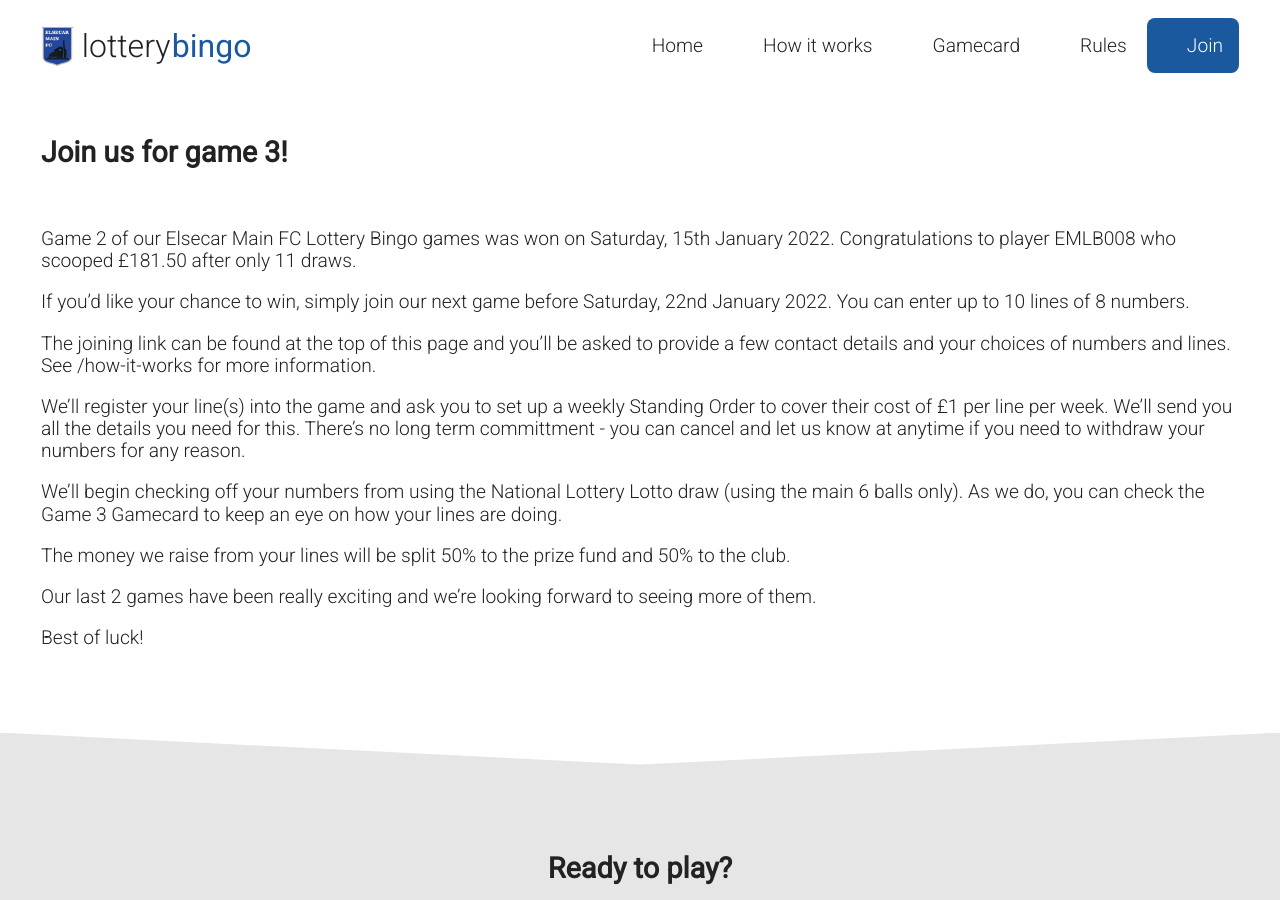
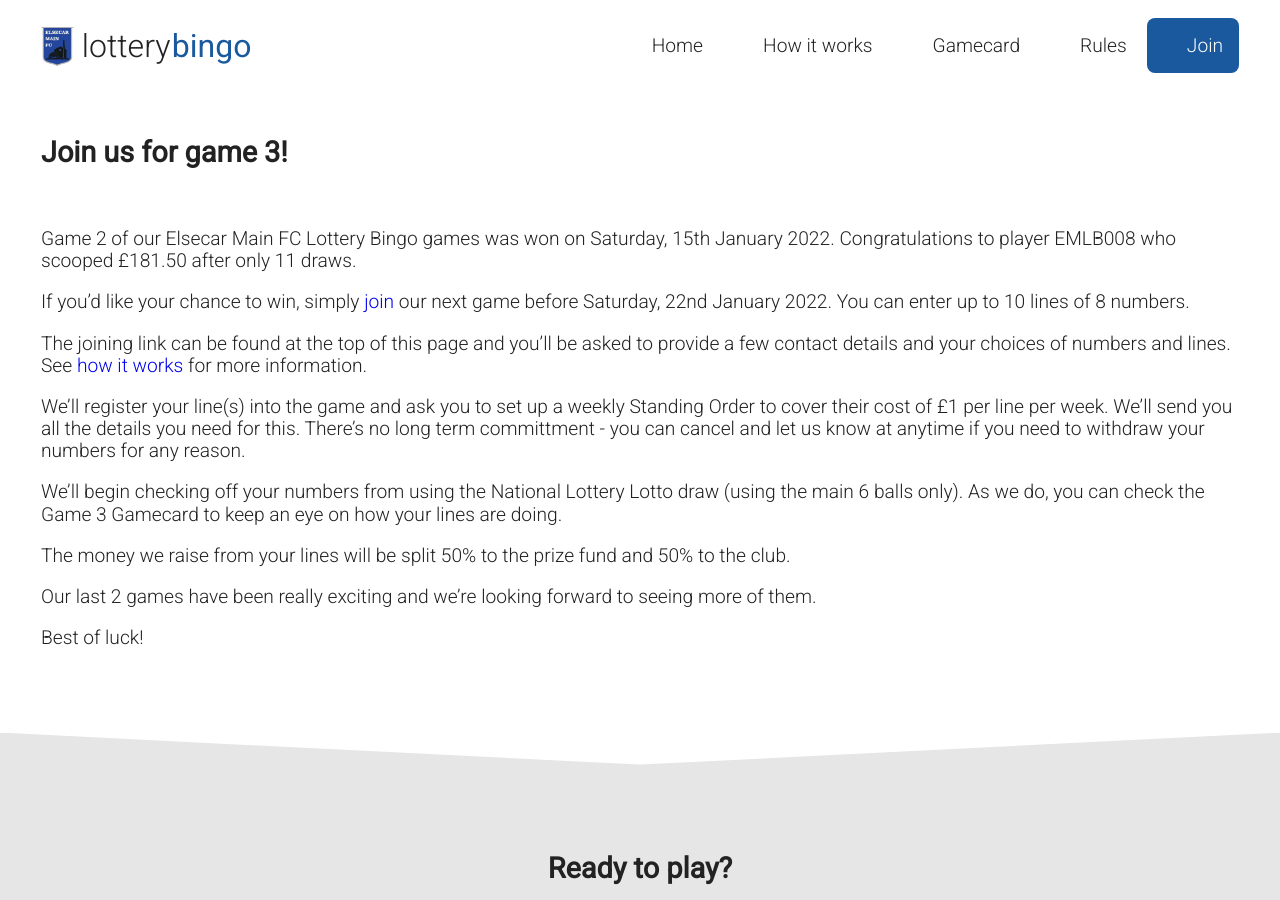
Before and after one commit to PixelBoxed/elsecarmainfc.lotterybingo.club, a Jekyll site: the page built from _posts/2022-01-15-open-for-game-3.md, in a window 1280 px wide and 900 px high. Built offline with Jekyll 4.4.1, drawn with Linux system fonts in a browser that asks for light colours; part of the change alters nothing that is shown.

```diff
--- a/_posts/2022-01-15-open-for-game-3.md
+++ b/_posts/2022-01-15-open-for-game-3.md
@@ -6,9 +6,9 @@ teaser: We're taking applications for our next game right now.
 
 Game 2 of our {{ site.name }} Lottery Bingo games was won on Saturday, 15th January 2022. Congratulations to player EMLB008 who scooped £181.50 after only 11 draws.
 
-If you'd like your chance to win, simply join our next game before Saturday, 22nd January 2022. You can enter up to 10 lines of 8 numbers.
+If you'd like your chance to win, simply [join](https://forms.gle/GEkzAc9o6GSi95vf9) our next game before Saturday, 22nd January 2022. You can enter up to 10 lines of 8 numbers.
 
-The joining link can be found at the top of this page and you'll be asked to provide a few contact details and your choices of numbers and lines. See {{ "/how-it-works" | relative_url }} for more information.
+The joining link can be found at the top of this page and you'll be asked to provide a few contact details and your choices of numbers and lines. See [how it works](/how-it-works) for more information.
 
 We'll register your line(s) into the game and ask you to set up a weekly Standing Order to cover their cost of £1 per line per week. We'll send you all the details you need for this. There's no long term committment - you can cancel and let us know at anytime if you need to withdraw your numbers for any reason.
 
```
